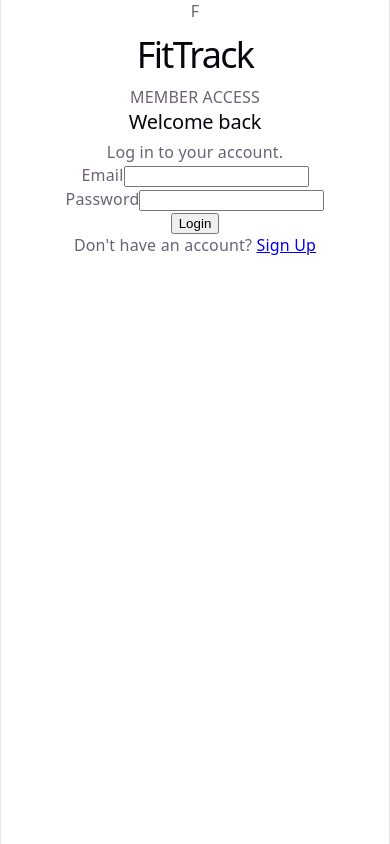
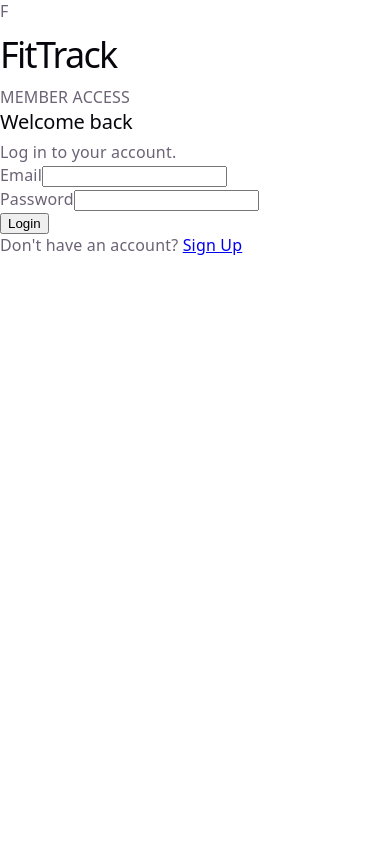
Before and after one commit to HakimM43/fittrack-frontend, a React (Vite) app: page /login in a window 390 px wide. Built offline with nearby package versions, Linux system fonts and the light colour scheme.

Commit message:
update global responsive styles

```diff
--- a/src/index.css
+++ b/src/index.css
@@ -62,6 +62,14 @@
   box-sizing: border-box;
 }
 
+#root:has(.auth-page) {
+  width: 100%;
+  max-width: none;
+  margin: 0;
+  text-align: left;
+  border: 0;
+}
+
 body {
   margin: 0;
 }
```
